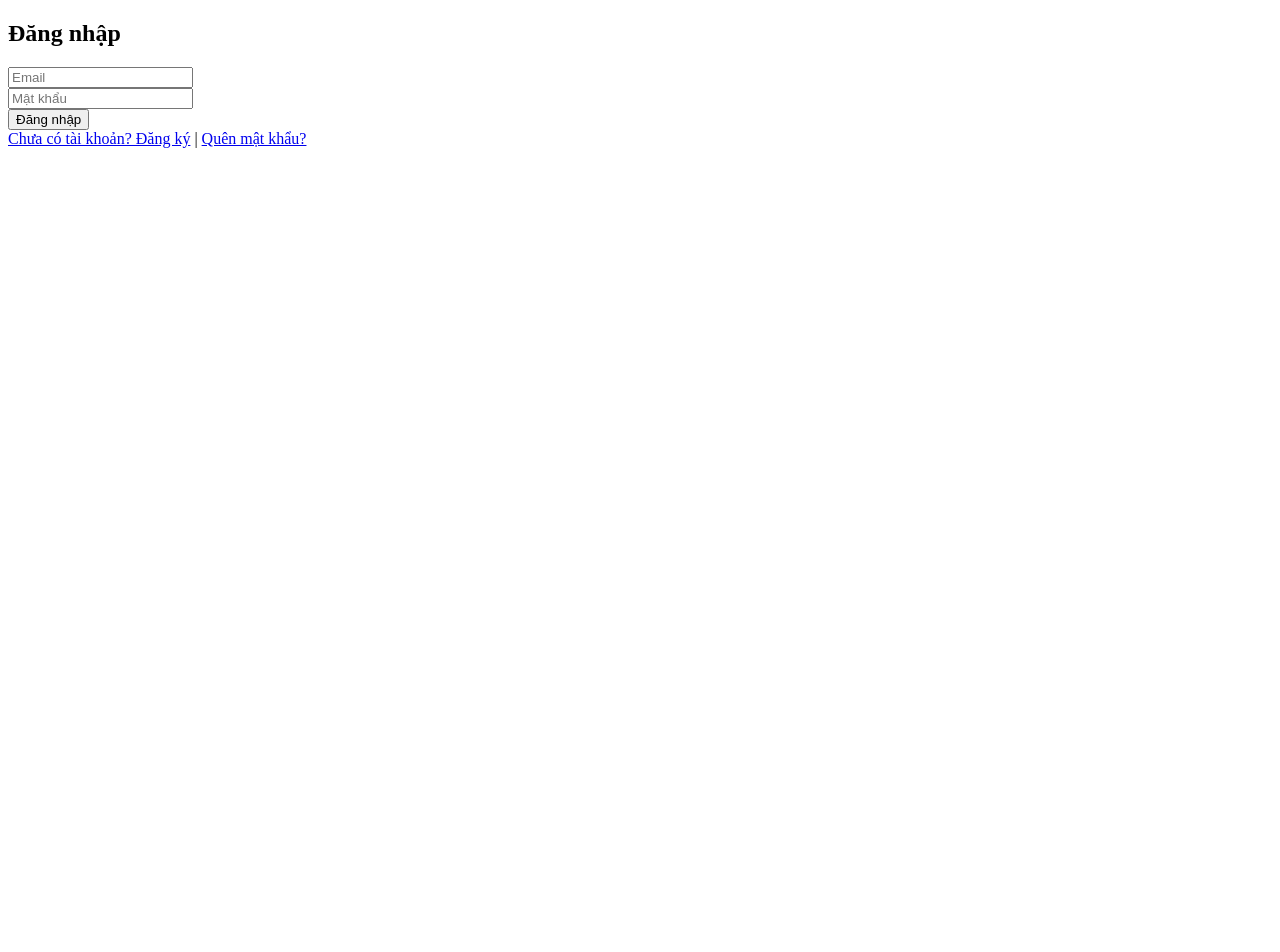
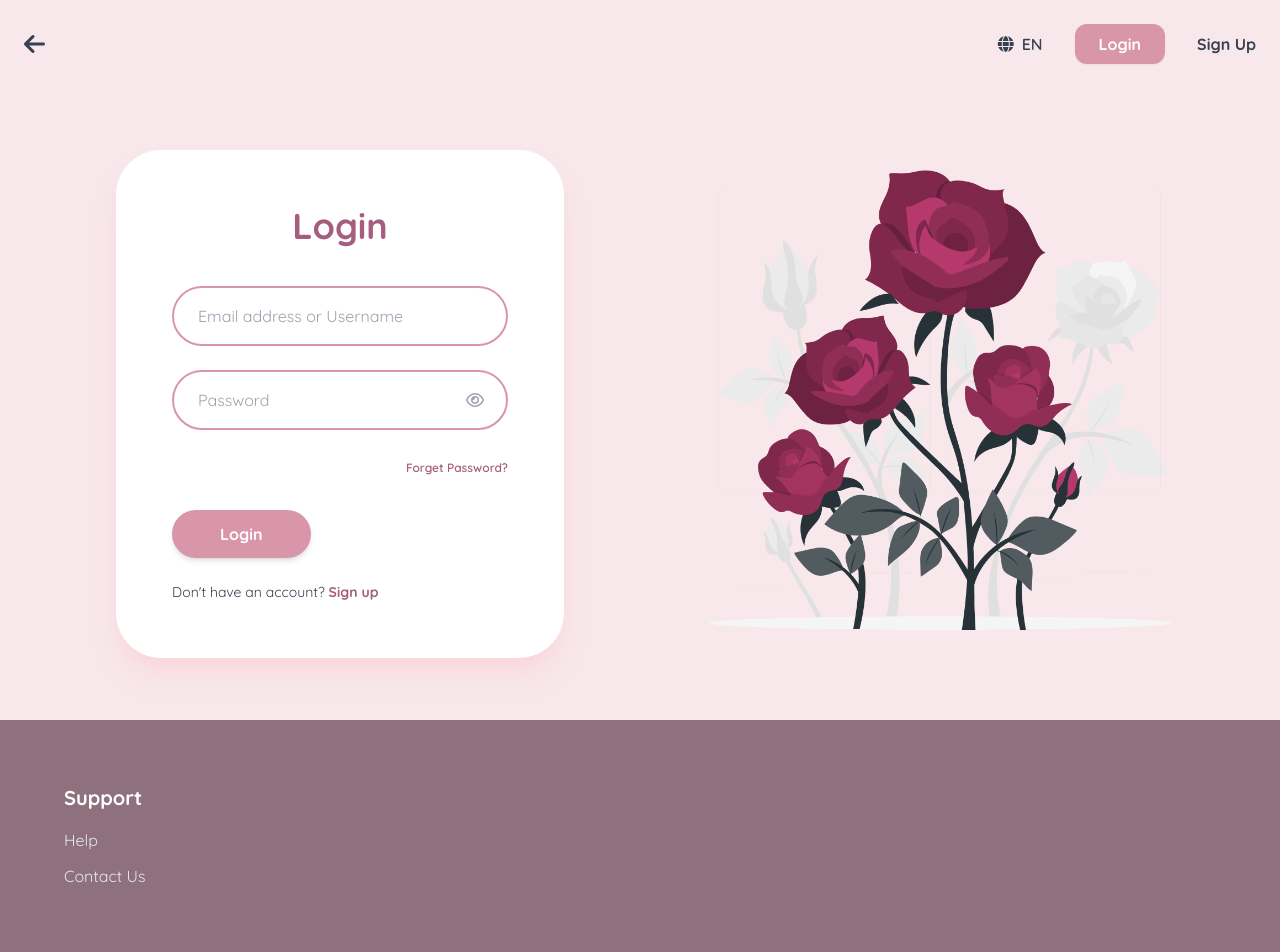
Before and after one commit to WhyZynx/NoteManagement_FinalProject, a PHP site: page /login.php in a window 1280 px wide. Before the commit the page ends 148 px from the top, so only its background shows below. Run offline with PHP 8.4, Linux system fonts and the light colour scheme; some libraries are stand-ins or nearby versions.

Commit message:
login demo

```diff
--- a/login.php
+++ b/login.php
@@ -22,17 +22,95 @@ if (isset($_POST['btnLogin'])) {
 }
 ?>
 <!DOCTYPE html>
-<html>
-<head><title>Đăng nhập</title></head>
-<body>
-    <form method="POST">
-        <h2>Đăng nhập</h2>
-        <?php if(isset($error)) echo "<p style='color:red'>$error</p>"; ?>
-        <input type="email" name="email" placeholder="Email" required><br>
-        <input type="password" name="password" placeholder="Mật khẩu" required><br>
-        <button type="submit" name="btnLogin">Đăng nhập</button>
-    </form>
-    <a href="register.php">Chưa có tài khoản? Đăng ký</a> |
-    <a href="forgot_password.php">Quên mật khẩu?</a>
+<html lang="vi">
+<head>
+    <meta charset="UTF-8">
+    <meta name="viewport" content="width=device-width, initial-scale=1.0">
+    <title>Giao diện Đăng nhập - Rose Theme</title>
+    <script src="https://cdn.tailwindcss.com"></script>
+    <link href="https://cdnjs.cloudflare.com/ajax/libs/font-awesome/6.0.0/css/all.min.css" rel="stylesheet">
+    <style>
+        @import url('https://fonts.googleapis.com/css2?family=Quicksand:wght@400;600;700&display=swap');
+
+        body {
+            font-family: 'Quicksand', sans-serif;
+            background-color: #F8E7EB;
+        }
+        .footer-bg {
+            background-color: #8E717D;
+        }
+    </style>
+</head>
+<body class="min-h-screen flex flex-col text-gray-700">
+
+    <header class="p-6 flex justify-between items-center w-full max-w-7xl mx-auto">
+        <button class="text-2xl hover:opacity-70 transition-opacity">
+            <i class="fa-solid fa-arrow-left"></i>
+        </button>
+        <div class="flex items-center space-x-4 md:space-x-8">
+            <span class="flex items-center cursor-pointer font-semibold">
+                <i class="fa-solid fa-globe mr-2"></i> EN
+            </span>
+            <button class="bg-[#D996AA] text-white px-6 py-2 rounded-xl font-bold shadow-sm hover:bg-[#c47d93] transition-all">
+                Login
+            </button>
+            <button class="font-bold hover:text-[#A65E7E]">Sign Up</button>
+        </div>
+    </header>
+
+    <main class="flex-grow flex items-center justify-center px-4 py-10">
+        <div class="max-w-6xl w-full grid grid-cols-1 md:grid-cols-2 gap-12 items-center">
+
+            <div class="bg-white rounded-[45px] p-10 md:p-14 shadow-xl shadow-rose-200/50 max-w-md mx-auto w-full">
+                <h1 class="text-4xl font-bold text-[#A65E7E] text-center mb-10">Login</h1>
+
+                <form class="space-y-6">
+                    <div class="relative">
+                        <input type="text" placeholder="Email address or Username"
+                            class="w-full px-6 py-4 rounded-full border-2 border-[#D996AA] focus:outline-none focus:border-[#A65E7E] transition-colors">
+                    </div>
+
+                    <div class="relative">
+                        <input type="password" placeholder="Password"
+                            class="w-full px-6 py-4 rounded-full border-2 border-[#D996AA] focus:outline-none focus:border-[#A65E7E] transition-colors">
+                        <i class="fa-regular fa-eye absolute right-6 top-1/2 -translate-y-1/2 text-gray-400 cursor-pointer"></i>
+                    </div>
+
+                    <div class="text-right">
+                        <a href="#" class="text-xs text-[#A65E7E] font-semibold hover:underline">Forget Password?</a>
+                    </div>
+
+                    <div class="pt-2">
+                        <button type="submit" class="bg-[#D996AA] text-white px-12 py-3 rounded-full font-bold shadow-md hover:bg-[#c47d93] hover:scale-105 transition-all">
+                            Login
+                        </button>
+                    </div>
+
+                    <p class="text-sm mt-8">
+                        Don't have an account? <a href="#" class="text-[#A65E7E] font-bold hover:underline">Sign up</a>
+                    </p>
+                </form>
+            </div>
+
+            <div class="hidden md:flex justify-center items-center">
+                <img src="web_img/rose.png"
+                     alt="Rose Illustration"
+                     class="max-w-full h-auto object-contain">
+            </div>
+        </div>
+    </main>
+
+    <footer class="footer-bg text-white p-10 md:p-16">
+        <div class="max-w-7xl mx-auto">
+            <div class="w-full md:w-1/3">
+                <h3 class="font-bold text-xl mb-4">Support</h3>
+                <ul class="space-y-3 text-gray-200">
+                    <li><a href="#" class="hover:text-white transition-colors">Help</a></li>
+                    <li><a href="#" class="hover:text-white transition-colors">Contact Us</a></li>
+                </ul>
+            </div>
+        </div>
+    </footer>
+
 </body>
 </html>
```
Also changed, not shown: web_img/GDPR-amico.png (added), web_img/Mobile note list-amico.png (added), web_img/duck.png (added), web_img/potted plants-pana.png (added), web_img/rose.png (added), web_img/writing.png (added), 2 other files.
